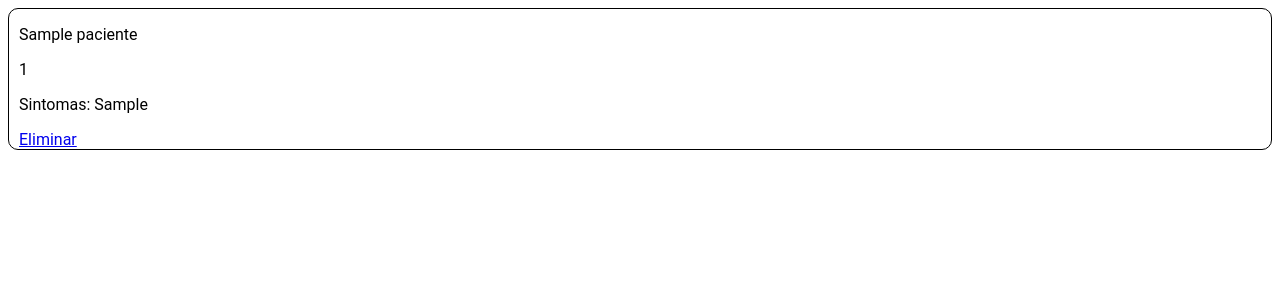
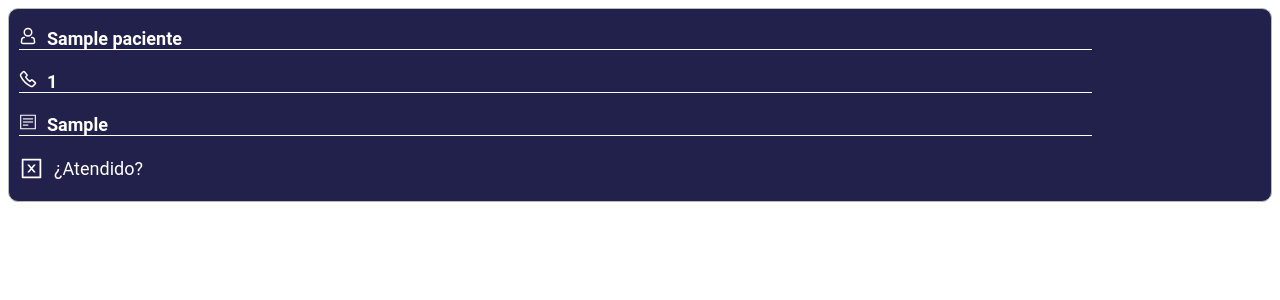
Before and after one commit to ramiroAlvarez9/django-adm-pacientes, a Django app: page /medicos/ in a window 1280 px wide. Shown: the top 300 px of the page. Run offline with Django 3.2, Linux system fonts and the light colour scheme; tables that the repository leaves empty hold one stand-in row (values such as "Sample post").

Commit message:
parte de medicos terminada. Quedan ultima detalles en formulario

```diff
--- a/gestiondepacientes/settings.py
+++ b/gestiondepacientes/settings.py
@@ -39,6 +39,7 @@ INSTALLED_APPS = [
     'livereload',
     'django.contrib.staticfiles',
     'pacientes',
+    'phone_field',
 
 
 ]
--- a/pacientes/models.py
+++ b/pacientes/models.py
@@ -4,5 +4,5 @@ from django.db import models
 class Paciente(models.Model):
 
     nombre = models.CharField(max_length= 40)
-    telefono = models.IntegerField()
-    sintomas = models.CharField(max_length= 200)
+    telefono = models.BigIntegerField()
+    sintomas = models.CharField(max_length= 1000)
--- /dev/null
+++ b/pacientes/static/medicos.css
@@ -0,0 +1,32 @@
+/* medicos */
+.pacientes-container {
+  border: solid 1px rgb(185, 185, 185);
+  border-radius: 10px;
+  margin-bottom: 10px;
+  font-family: "Roboto", sans-serif;
+  background-color: #000031de;
+  color: white;
+}
+img[src] {
+  margin-right: 10px;
+}
+.pacientes-container__data {
+  margin-left: 10px;
+  max-width: 85%;
+  border-bottom: 1px solid white;
+  margin-bottom: 20px;
+  font-size: 18px;
+}
+.pacientes-container__data--a {
+  color: white;
+  text-decoration: none;
+  border-bottom: none;
+  display: flex;
+  align-items: center;
+  max-width: 25%;
+}
+.pacientes-container__data--sintomas {
+  width: 85%;
+  max-width: 85%;
+  overflow: hidden;
+}
--- a/pacientes/static/styles.css
+++ b/pacientes/static/styles.css
@@ -6,7 +6,7 @@ body {
     height: 100vh;
     background-color: #111120;
     position: absolute;
-    z-index: -2;
+    z-index: -1;
     display:flex;
     justify-content: center;
     align-items: center;
@@ -16,7 +16,7 @@ body {
     font-size: 50px;
     animation: beat 5s;
     opacity:0%;
-    display:none;
+
 }
 @keyframes beat {
     0%{
@@ -50,7 +50,7 @@ body {
     flex-direction: column;
 }
 .container__button{
-    background-color: #0400DB;
+    background-color: #000031de;
     width:287px;
     height: 102px;
     margin-bottom: 50px;
@@ -94,7 +94,7 @@ body {
 .form__p{
     font-size: 15px;
     margin-bottom:10px;
-    color: #0400DB;
+    color: #000031de;
 }
 
 input[name]{
@@ -128,19 +128,6 @@ input[type = "submit"]{
     border-style:none;
     background-color: #0400DB;
     color: white;
-
-}
-
-/* medicos */
-
-.pacientes-container{
-    border: solid 1px black;
-    border-radius: 10px;
-    margin-bottom:10px;
-}
-
-.pacientes-container__data{
-    margin-left: 10px;
 }
 
 @media (min-width: 1366px){
--- a/pacientes/templates/medicos.html
+++ b/pacientes/templates/medicos.html
@@ -6,17 +6,17 @@
     <meta name="viewport" content="width=device-width, initial-scale=1.0">
     <meta http-equiv="refresh" content="30">
     {% load static %}
-    <link rel="stylesheet" href="{% static 'styles.css' %}">
+    <link rel="stylesheet" href="{% static 'medicos.css' %}">
 
     <title>Grilla de pacientes</title>
 </head>
 <body>
     {%for paciente in pacientes_info %}
         <div class = "pacientes-container">
-        <p class = "pacientes-container__data">{{paciente.nombre}}</p>
-        <p class = "pacientes-container__data">{{paciente.telefono}}</p>
-        <p class = "pacientes-container__data">Sintomas: {{paciente.sintomas}}</p>
-        <a href = "{% url 'eliminar_pacientes' paciente.id %}" class = "pacientes-container__data">Eliminar</a>
+        <p class = "pacientes-container__data"><img src = "{% static 'images/person.svg' %}"><strong>{{paciente.nombre}}</strong></p>
+        <p class = "pacientes-container__data"><img src = "{% static 'images/phone.svg' %}"><strong>{{paciente.telefono}}</strong></p>
+        <p class = "pacientes-container__data pacientes-container__data--sintomas"><img src = "{% static 'images/notes.svg' %}"><strong>{{paciente.sintomas}}</strong></p>
+        <a href = "{% url 'eliminar_pacientes' paciente.id %}" class = "pacientes-container__data pacientes-container__data--a"><img src = "{% static 'images/close.svg' %}" width = "25" height = "25">¿Atendido?</a>
         </div>
     {%endfor%}
 
--- a/pacientes/views.py
+++ b/pacientes/views.py
@@ -5,17 +5,12 @@ from .models import Paciente
 def inicio(request):
     return render(request, 'index.html')
 
-
 def medicos(request):
-
     pacientes_atr = Paciente.objects.all()
-
     args = {"pacientes_info": pacientes_atr}
-
     return render(request, 'medicos.html', args)
 
 def mesaentrada(request):
-
     nombre_paciente = request.POST.get('nombre', False)
     telefono_paciente = request.POST.get('telefono', False)
     sintomas_paciente = request.POST.get('sintomas', False)
```
Also changed, not shown: pacientes/migrations/0002_auto_20210521_0030.py (added), pacientes/migrations/0003_auto_20210521_0159.py (added), pacientes/migrations/0004_auto_20210521_0203.py (added), pacientes/migrations/0005_auto_20210521_0207.py (added), pacientes/static/images/close.svg (added), pacientes/static/images/notes.svg (added), pacientes/static/images/person.svg (added), pacientes/static/images/phone.svg (added).
